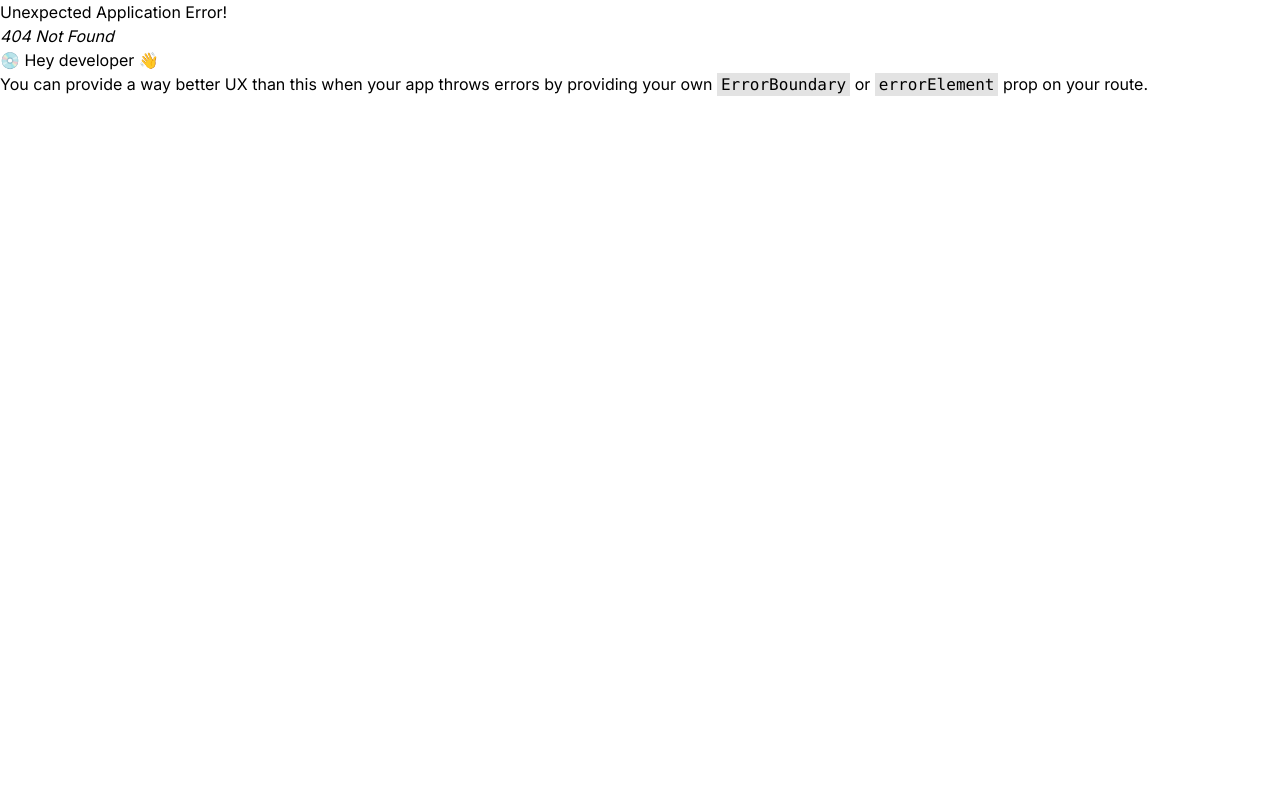
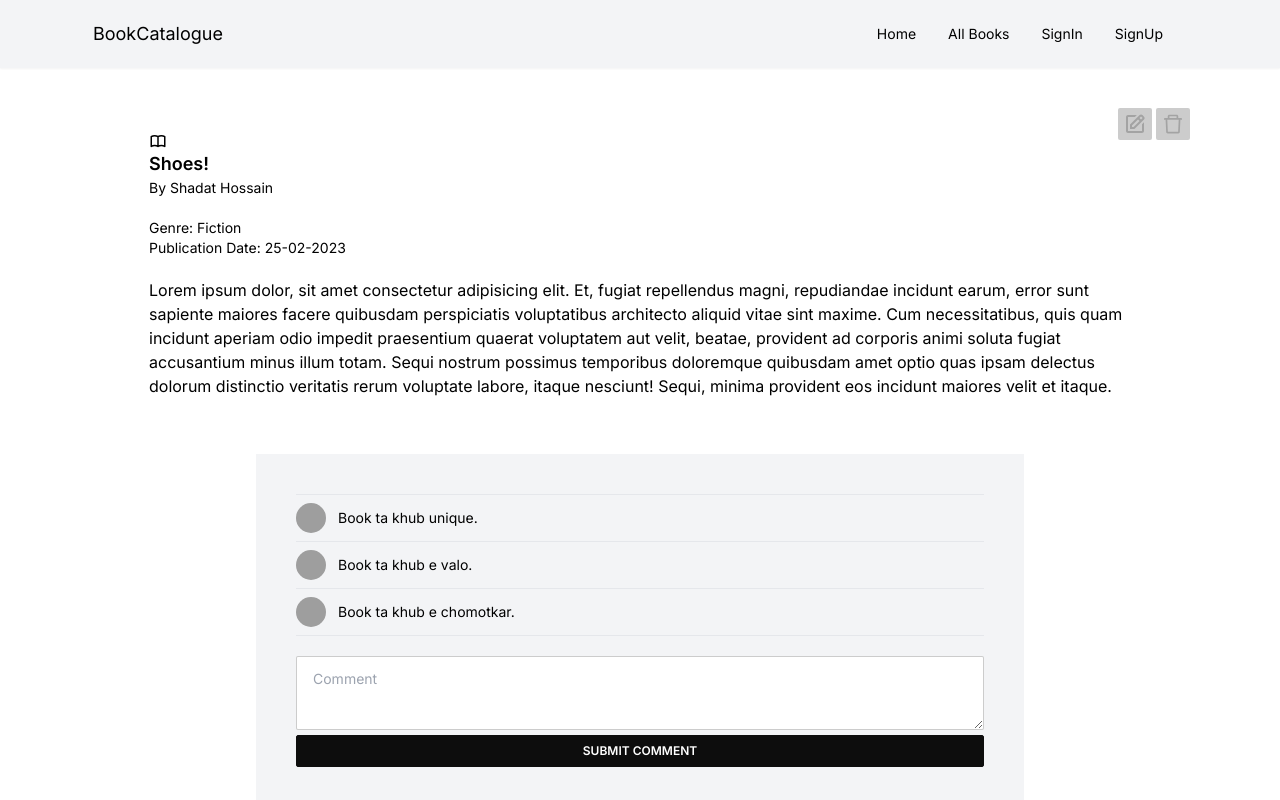
Before and after one commit to sifatullahsu/book-catalogue, a React (Vite) app: page /all-books/1 in a window 1280 px wide. Before the commit this address had no page. Shown: the top 800 px of the page. Built offline with nearby package versions, Linux system fonts and the light colour scheme; grey boxes are pictures that could not be loaded.

Commit message:
book details page

```diff
--- /dev/null
+++ b/src/pages/BookDetails.tsx
@@ -0,0 +1,106 @@
+import { useState } from "react";
+import { AiOutlineDelete } from "react-icons/ai";
+import { BiEdit } from "react-icons/bi";
+import { HiOutlineBookOpen } from "react-icons/hi";
+
+const BookDetails = () => {
+  const [isVisitor, setIsVisitor] = useState(false);
+
+  return (
+    <>
+      <div className="container relative">
+        <div className="p-5 pt-14 md:p-8 lg:p-16">
+          <HiOutlineBookOpen className="text-lg"></HiOutlineBookOpen>
+          <h2 className="text-lg font-semibold">Shoes!</h2>
+
+          <p className="text-sm">
+            By <span className="hover:underline">Shadat Hossain</span>
+          </p>
+
+          <div className="text-sm font-medium my-5">
+            <p>Genre: Fiction</p>
+            <p>Publication Date: 25-02-2023</p>
+          </div>
+
+          <div>
+            <p>
+              Lorem ipsum dolor, sit amet consectetur adipisicing elit. Et,
+              fugiat repellendus magni, repudiandae incidunt earum, error sunt
+              sapiente maiores facere quibusdam perspiciatis voluptatibus
+              architecto aliquid vitae sint maxime. Cum necessitatibus, quis
+              quam incidunt aperiam odio impedit praesentium quaerat voluptatem
+              aut velit, beatae, provident ad corporis animi soluta fugiat
+              accusantium minus illum totam. Sequi nostrum possimus temporibus
+              doloremque quibusdam amet optio quas ipsam delectus dolorum
+              distinctio veritatis rerum voluptate labore, itaque nesciunt!
+              Sequi, minima provident eos incidunt maiores velit et itaque.
+            </p>
+          </div>
+          <div className="space-x-1 absolute top-10 right-5">
+            <button
+              disabled={true}
+              className="btn btn-sm btn-ghost px-1 text-2xl "
+            >
+              <BiEdit />
+            </button>
+            <button
+              disabled={true}
+              className="btn btn-sm btn-ghost px-1 text-2xl "
+            >
+              <AiOutlineDelete />
+            </button>
+          </div>
+
+          <div className="max-w-3xl mx-auto bg-gray-100 p-8 md:p-10 mt-14 text-sm">
+            <div className="border-t border-gray-200">
+              <div className="flex space-x-3 py-2 items-center border-b border-gray-200">
+                <img
+                  src="https://source.unsplash.com/30x30/?portrait"
+                  alt=""
+                  className="rounded-full"
+                />
+                <div>Book ta khub unique.</div>
+              </div>
+              <div className="flex space-x-3 py-2 items-center border-b border-gray-200">
+                <img
+                  src="https://source.unsplash.com/30x30/?portrait"
+                  alt=""
+                  className="rounded-full"
+                />
+                <div>Book ta khub e valo.</div>
+              </div>
+              <div className="flex space-x-3 py-2 items-center border-b border-gray-200">
+                <img
+                  src="https://source.unsplash.com/30x30/?portrait"
+                  alt=""
+                  className="rounded-full"
+                />
+                <div>Book ta khub e chomotkar.</div>
+              </div>
+            </div>
+            <div className="mt-5">
+              <textarea
+                className="textarea w-full textarea-bordered"
+                placeholder="Comment"
+                disabled={isVisitor}
+              ></textarea>
+              <button
+                disabled={isVisitor}
+                className="btn btn-primary btn-sm w-full text-xs"
+              >
+                Submit Comment
+              </button>
+              {isVisitor && (
+                <p className="text-red-600 text-sm">
+                  Please login for the comment.
+                </p>
+              )}
+            </div>
+          </div>
+        </div>
+      </div>
+    </>
+  );
+};
+
+export default BookDetails;
--- a/src/routes/route.tsx
+++ b/src/routes/route.tsx
@@ -1,6 +1,7 @@
 import { createBrowserRouter } from "react-router-dom";
 import Main from "../layouts/Main";
 import AllBooks from "../pages/AllBooks";
+import BookDetails from "../pages/BookDetails";
 import Home from "../pages/Home";
 import SignIn from "../pages/SignIn";
 import SignUp from "../pages/SignUp";
@@ -19,6 +20,10 @@ const routes = createBrowserRouter([
         element: <AllBooks />,
       },
       {
+        path: "/all-books/:id",
+        element: <BookDetails />,
+      },
+      {
         path: "/signin",
         element: <SignIn />,
       },
```
